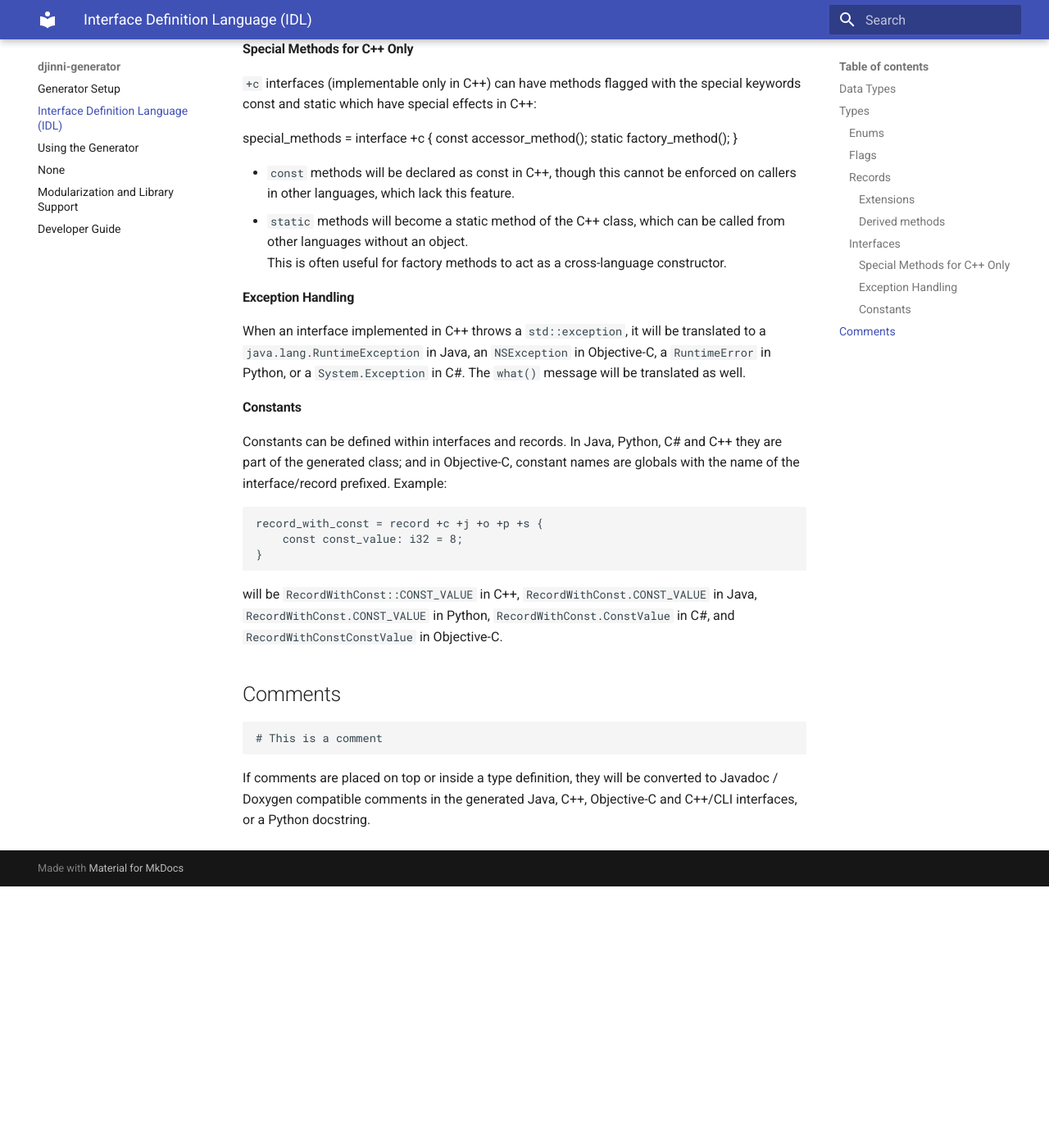
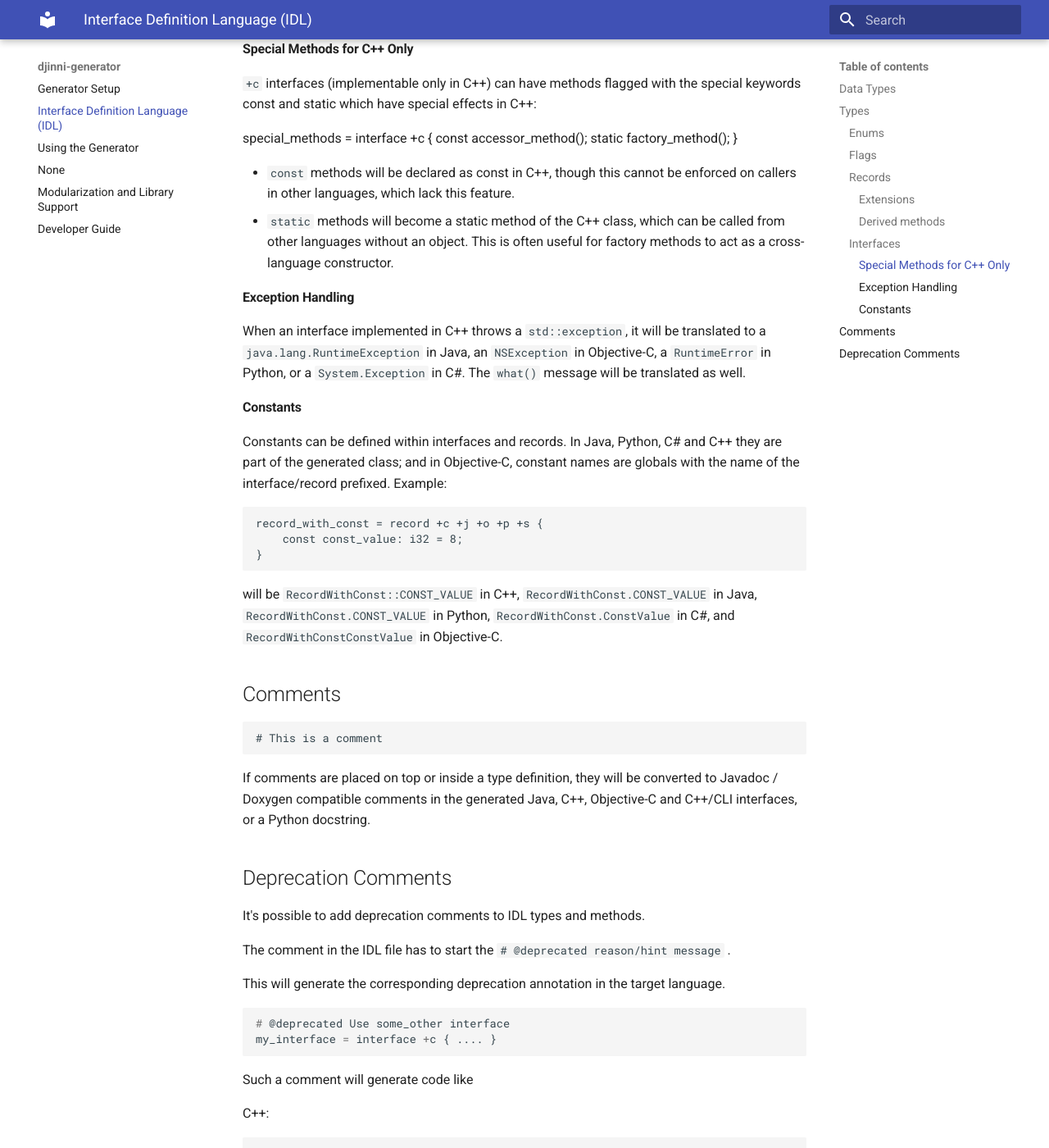
Before and after one commit to cross-language-cpp/djinni-generator, an MkDocs documentation site: the page built from docs/idl.md, in a window 1280 px wide and 1400 px high, scrolled down 5182 px. Shown: the whole window at 82% size. Built offline with MkDocs 1.6.1 and Material for MkDocs 9.7.7, drawn with Linux system fonts in a browser that asks for light colours; before the commit the page ends 6263 px from its top, so only the background shows below that; some of the changed text lies outside the part shown.

Commit message:
Add documentation for PR 156 (#158)
* Add documentation for #156

````diff
--- a/docs/idl.md
+++ b/docs/idl.md
@@ -327,3 +327,43 @@
 If comments are placed on top or inside a type definition, they will be converted to
 Javadoc / Doxygen compatible comments in the generated Java, C++, Objective-C and C++/CLI interfaces, or a
 Python docstring.
+
+## Deprecation Comments
+
+It's possible to add deprecation comments to IDL types and methods.
+
+The comment in the IDL file has to start the `# @deprecated reason/hint message` .
+
+This will generate the corresponding deprecation annotation in the target language.
+
+```idl
+# @deprecated Use some_other interface
+my_interface = interface +c { .... }
+```
+
+Such a comment will generate code like
+
+C++:
+
+```cpp
+class [[deprecated("reason/hing message")]] MyInterface { ... }
+```
+
+Java:
+
+```java
+/**
+ * interface comment
+ *
+ * @deprecated Use someother interface
+ */
+@Deprecated
+public abstract class MyInterface { ... }
+```
+
+Objective-C:
+
+```objc
+ __deprecated_msg("Use someother interface")
+@interface ITMyInterface : NSObject
+```
````
